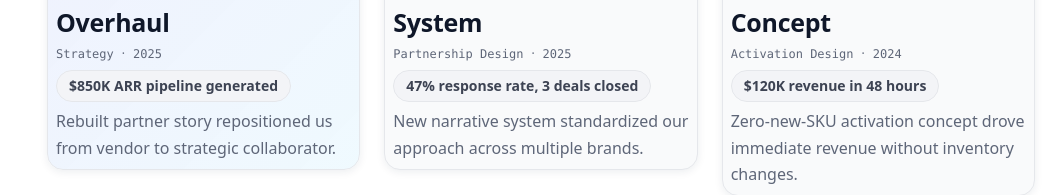
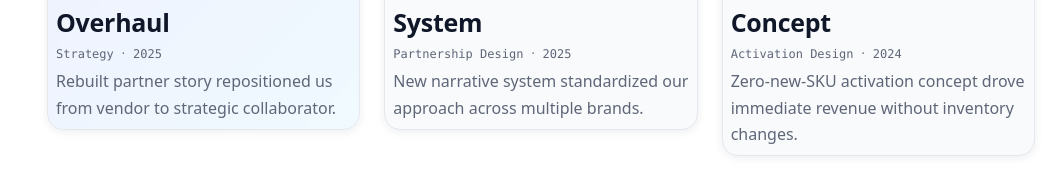
Before and after one commit to HassDhia/smarttechinvest-site, a Next.js app: page / in a window 1280 px wide. Shown: the part 2506-2701 px from the top of the page, without its empty margins (229-1280 px from the left). Built offline with nearby package versions, Linux system fonts and the light colour scheme.

Commit message:
Remove grey outcome badges from WorkCard components

```diff
--- a/src/app/page.tsx
+++ b/src/app/page.tsx
@@ -79,7 +79,6 @@ export default function Home() {
             title="Partnership Narrative Overhaul"
             role="Strategy"
             year="2025"
-            outcome="$850K ARR pipeline generated"
             description="Rebuilt partner story repositioned us from vendor to strategic collaborator."
             highlight
             image="https://images.unsplash.com/photo-1542744173-8e7e53415bb0?q=80&w=1600&auto=format&fit=crop"
@@ -88,7 +87,6 @@ export default function Home() {
             title="Campaign-Ready Pitch System"
             role="Partnership Design"
             year="2025"
-            outcome="47% response rate, 3 deals closed"
             description="New narrative system standardized our approach across multiple brands."
             image="https://images.unsplash.com/photo-1524758631624-e2822e304c36?q=80&w=1600&auto=format&fit=crop"
           />
@@ -96,7 +94,6 @@ export default function Home() {
             title="Local Activation Concept"
             role="Activation Design"
             year="2024"
-            outcome="$120K revenue in 48 hours"
             description="Zero-new-SKU activation concept drove immediate revenue without inventory changes."
             image="https://images.unsplash.com/photo-1486406146926-c627a92ad1ab?q=80&w=1600&auto=format&fit=crop"
           />
```
